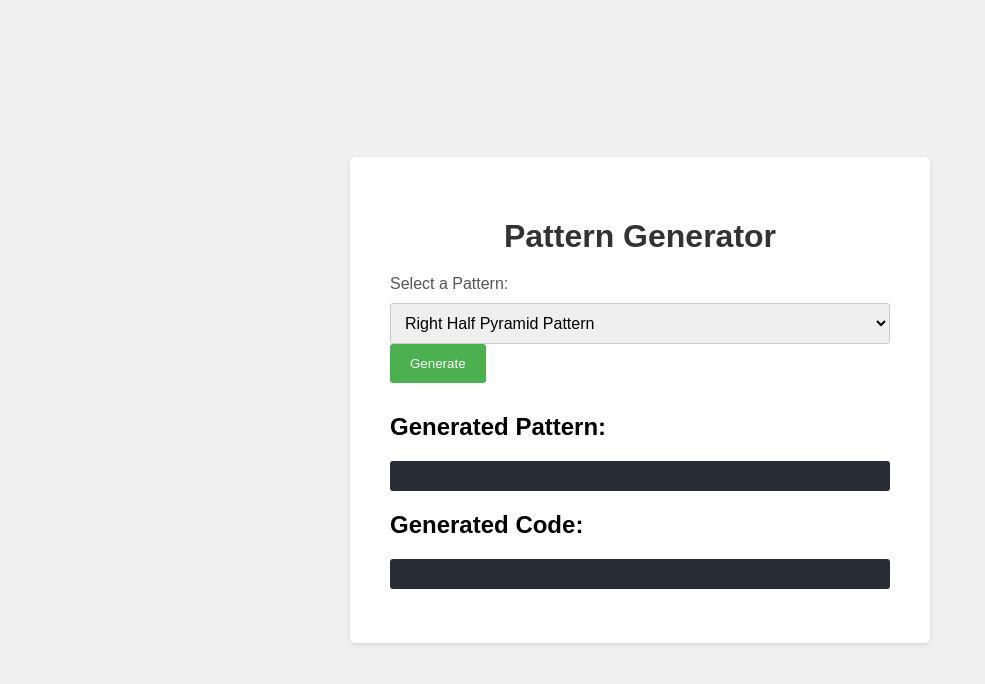
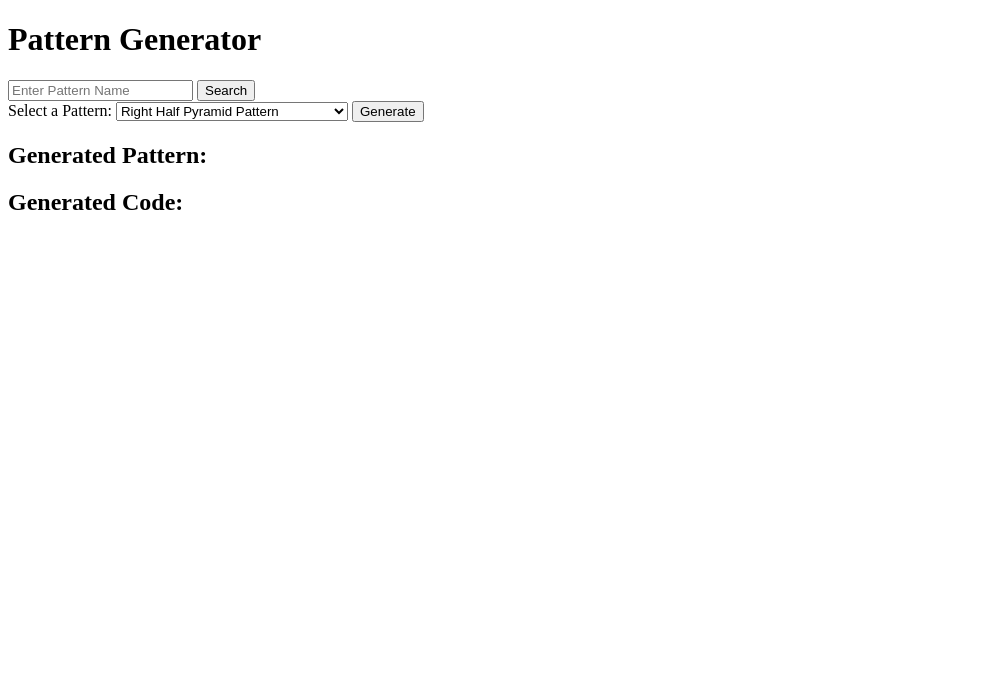
Before and after one commit to aryan-d174/pattern-generator, a plain HTML site: page index.html in a window 1280 px wide. Shown: the whole page, without its empty margins (0-985 px from the left). Drawn offline with Linux system fonts and the light colour scheme.

Commit message:
Update index.html

```diff
--- a/index.html
+++ b/index.html
@@ -5,85 +5,18 @@
     <meta name="viewport" content="width=device-width, initial-scale=1.0">
     <title>Pattern Generator</title>
     <style>
-        body {
-            font-family: sans-serif;
-            margin: 0;
-            padding: 0;
-            display: flex;
-            justify-content: center;
-            align-items: center;
-            min-height: 100vh;
-            background-color: #f0f0f0; /* Light Grey background */
-        }
-
-        .container {
-            background-color: #fff;
-            padding: 40px;
-            border-radius: 5px;
-            box-shadow: 0 2px 5px rgba(0, 0, 0, 0.1);
-            width: 500px; /* Set a maximum width for responsiveness */
-            max-width: 90%; /* Ensure it doesn't exceed 90% of viewport width */
-        }
-
-        h1 {
-            text-align: center;
-            margin-bottom: 20px;
-            color: #333; /* Darker text for better contrast */
-        }
-
-        label {
-            display: block;
-            margin-bottom: 10px;
-            color: #555;
-        }
-
-        select {
-            padding: 10px;
-            border: 1px solid #ccc;
-            border-radius: 3px;
-            width: 100%;
-            box-sizing: border-box;
-            font-size: 16px;
-        }
-
-        button {
-            background-color: #4CAF50;
-            color: white;
-            padding: 12px 20px;
-            border: none;
-            border-radius: 3px;
-            cursor: pointer;
-            transition: background-color 0.3s ease; /* Add hover effect */
-        }
-
-        button:hover {
-            background-color: #45a049;
-        }
-
-        pre {
-            background-color: #282c34; /* Darker background for code */
-            color: #fff;
-            padding: 15px;
-            border-radius: 3px;
-            overflow-x: auto;
-            font-size: 14px;
-            line-height: 1.4;
-        }
-
-        .output-section {
-            margin-top: 30px;
-        }
-
-        /* Optional: Add a subtle gradient to the background */
-        /* body {
-            background: linear-gradient(to bottom right, #f0f0f0, #e0e0e0);
-        } */
+        /* Your CSS styles here */
     </style>
 </head>
 <body>
 
     <div class="container">
         <h1>Pattern Generator</h1>
+
+        <div class="input-group">
+            <input type="text" id="patternName" placeholder="Enter Pattern Name" />
+            <button type="button" onclick="searchPattern()">Search</button>
+        </div>
 
         <label for="pattern">Select a Pattern:</label>
         <select id="pattern">
@@ -105,28 +38,35 @@
 
     <script>
         async function generatePattern() {
-            const pattern = document.getElementById("pattern").value;
+            // Your existing generatePattern() function
+        }
+
+        async function searchPattern() {
+            const patternName = document.getElementById("patternName").value;
 
             try {
-                const response = await fetch("/.netlify/functions/pattern", {
+                const response = await fetch("/.netlify/functions/searchPattern", {
                     method: "POST",
                     headers: { "Content-Type": "application/json" },
-                    body: JSON.stringify({ pattern: pattern })
+                    body: JSON.stringify({ name: patternName })
                 });
 
                 const data = await response.json();
 
-                if (data.pattern && data.code) {
-                    document.getElementById("output").textContent = `Desired Pattern:\n${data.pattern}`;
-                    document.getElementById("code").textContent = `Desired Code:\n${data.code}`;
+                if (data.pattern) {
+                    // Update the select element with the found pattern
+                    const select = document.getElementById("pattern");
+                    const option = document.createElement("option");
+                    option.value = data.pattern;
+                    option.text = data.pattern;
+                    select.appendChild(option);
+                    select.value = data.pattern; // Select the newly added option
                 } else {
-                    document.getElementById("output").textContent = "Invalid pattern selection!";
-                    document.getElementById("code").textContent = "";
+                    alert("Pattern not found!");
                 }
             } catch (error) {
-                console.error('Error fetching the pattern:', error);
-                document.getElementById("output").textContent = "Error fetching pattern. Please try again.";
-                document.getElementById("code").textContent = "";
+                console.error('Error searching for the pattern:', error);
+                alert("Error searching for pattern. Please try again.");
             }
         }
     </script>
```
